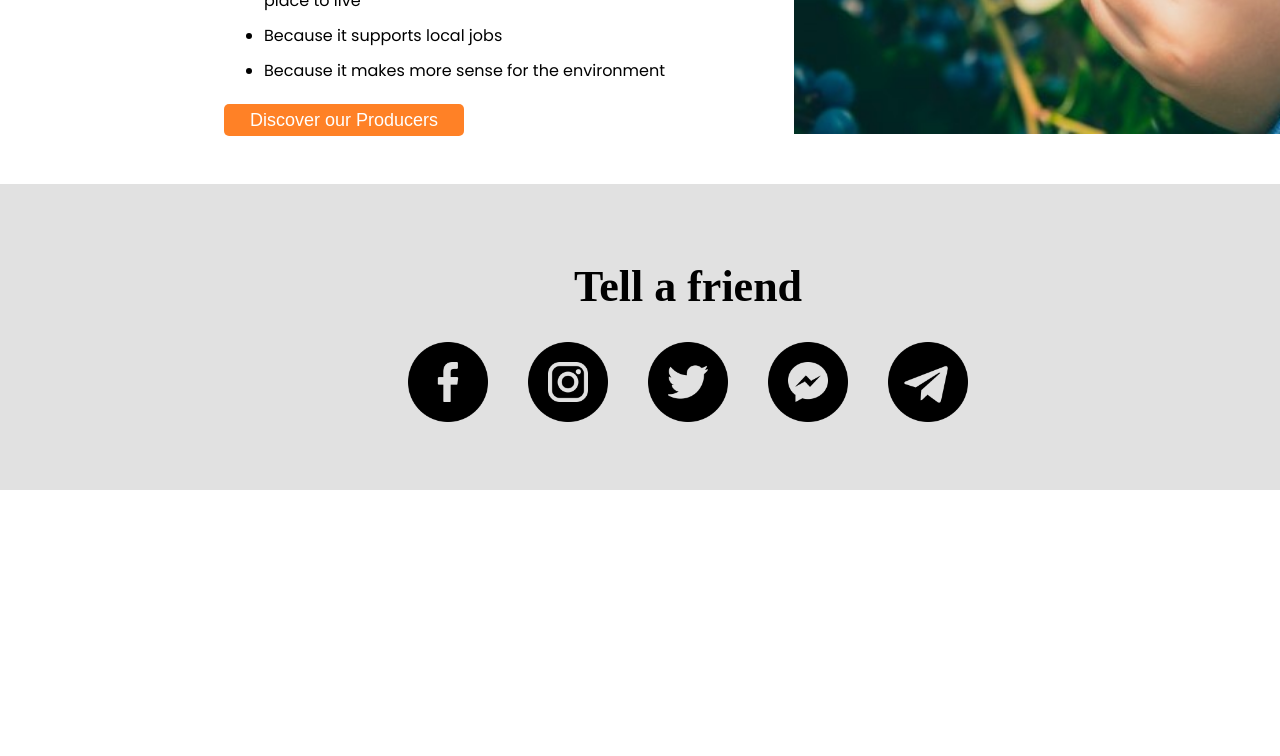
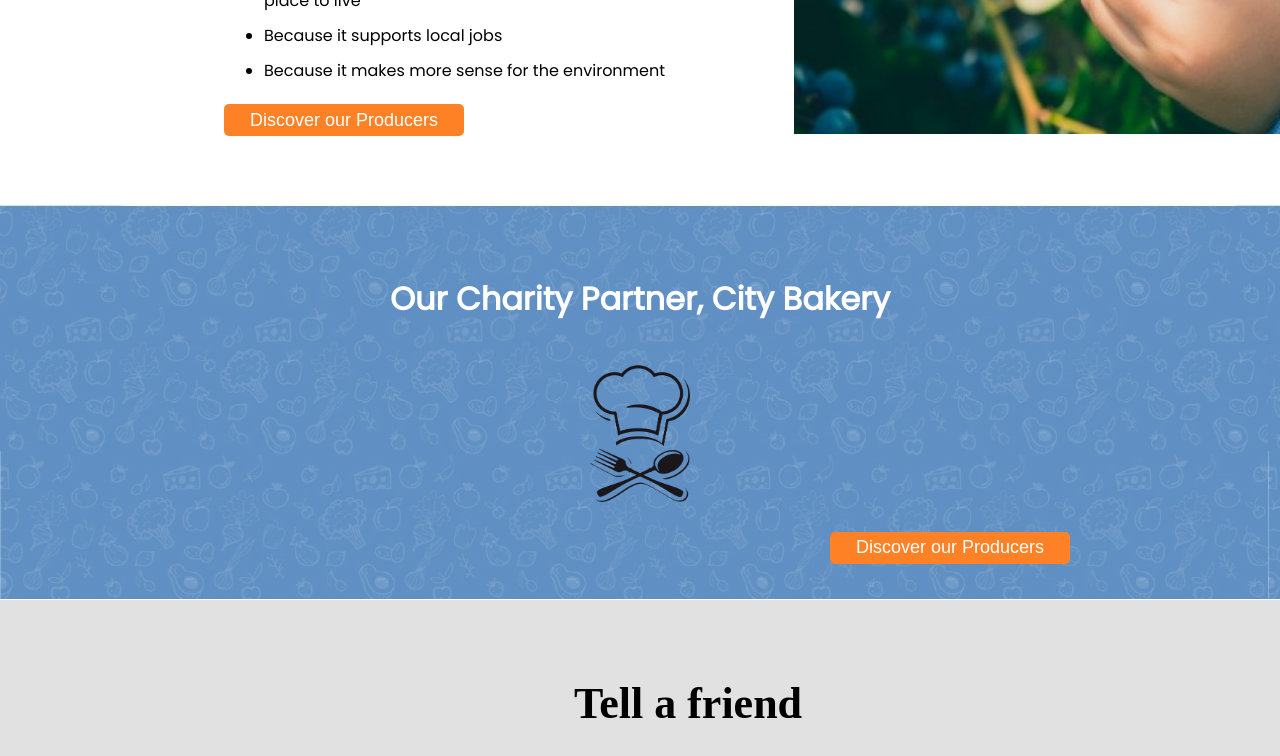
Before and after one commit to SzucsJuan21/proyectogrupal, a React (Create React App) app: page / in a window 1280 px wide. Shown: the part 540-1296 px from the top of the page. Before the commit the page ends 1030 px from the top, so only its background shows below. Built offline with nearby package versions, Linux system fonts and the light colour scheme.

Commit message:
se agrego la seccion de Banner Info y se modifico main container y subsection

```diff
--- a/src/App.js
+++ b/src/App.js
@@ -1,7 +1,7 @@
 import BannerRS from "./Componentes/Banner Redes Sociales/BannerRS";
 import Header from "./Componentes/Header/Header";
 import MainContainer from "./Componentes/Seccion info/MainContainer";
-
+import BannerInfo from "./Componentes/Banner Info/BannerInfo";
 function App() {
   return (
     <>
@@ -11,6 +11,7 @@
 
       <main style={s.main}>
         <MainContainer />
+        <BannerInfo />
         <BannerRS />
       </main>
     </>
--- /dev/null
+++ b/src/Componentes/Banner Info/BannerInfo.js
@@ -0,0 +1,47 @@
+import React from "react";
+import Boton from "../Utilidades/Boton";
+import logo from "../Banner Info/img/logo.png";
+import background from '../Banner Info/img/background.jpg'
+
+const BannerInfo = (props) => {
+  return (
+    <div
+      style={{
+        width: "100%",
+        height: "395px",
+        backgroundImage: `url(${background})`
+      }}
+    >
+      <h1
+        style={{
+          textAlign: "center",
+          paddingTop: "70px",
+          color: "white",
+          fontFamily: "Poppins, sans-serif",
+        }}
+      >
+        Our Charity Partner, City Bakery
+      </h1>
+      <img
+        style={{
+          width: "100px",
+          display: 'block',
+          marginLeft: 'auto',
+          marginRight: 'auto',
+          paddingTop: '20px'
+        }}
+        src={logo}
+      ></img>
+      <div
+        style={{
+          position: "relative",
+          paddingLeft: "830px",
+          paddingTop: "30px",
+        }}
+      >
+        <Boton color="#FF8126" texto="Discover our Producers" />
+      </div>
+    </div>
+  );
+};
+export default BannerInfo;
--- a/src/Componentes/Seccion info/SubSection.js
+++ b/src/Componentes/Seccion info/SubSection.js
@@ -6,7 +6,7 @@
          width: "570px",
          height: "500px",
          fontFamily: "Poppins, sans-serif",
-         lineHeight: "1.6"
+         lineHeight: "1.6",
         }}>
             {props.children}
         </div>
--- a/src/Componentes/Seccion info/mainContainer.js
+++ b/src/Componentes/Seccion info/mainContainer.js
@@ -68,6 +68,7 @@
           src={img1}
         ></img>
       </SubSection>
+
     </div>
   );
 };
```
Also changed, not shown: src/Componentes/Banner Info/img/background.jpg (added), src/Componentes/Banner Info/img/logo.png (added).
